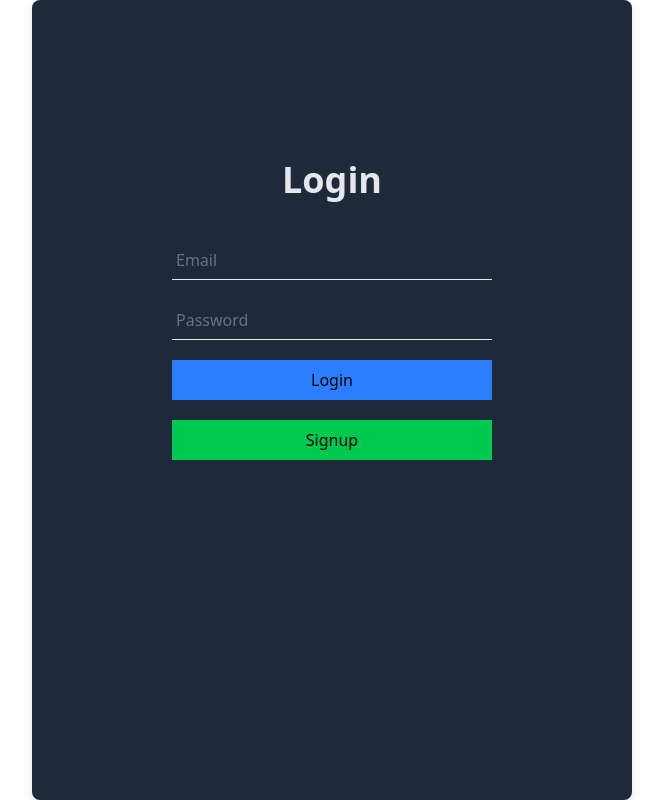
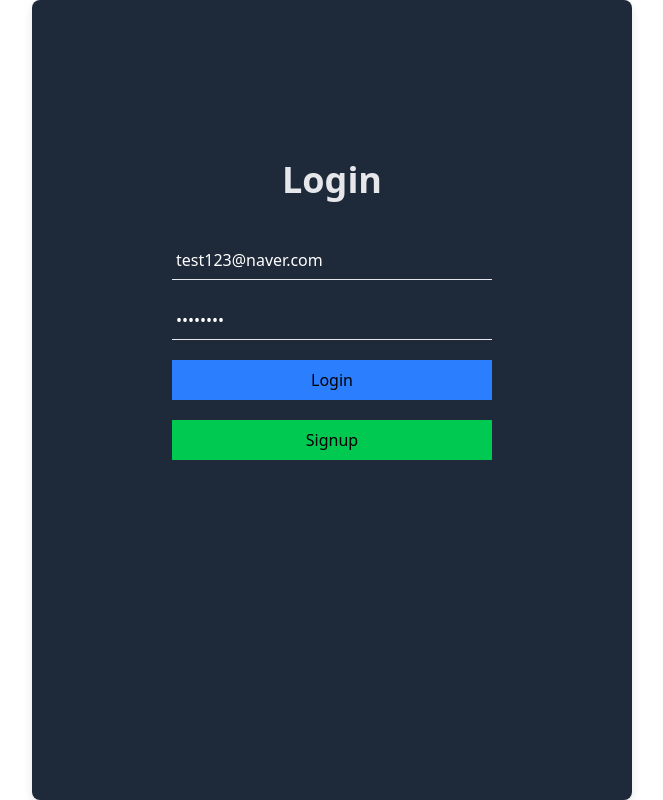
Before and after one commit to lkj1313/mern-chat-app, a React (Vite) app in the folder frontend/: page /login in a window 1280 px wide. Shown: the whole page, without its empty margins (308-971 px from the left). Built offline with nearby package versions, Linux system fonts and the light colour scheme.

Commit message:
chore :  로그인 폼에 테스트 계정 기본값 추가

```diff
--- a/frontend/src/pages/LoginPage.tsx
+++ b/frontend/src/pages/LoginPage.tsx
@@ -7,8 +7,8 @@ const LoginPage = () => {
   const navigate = useNavigate();
 
   const [formData, setFormData] = useState({
-    email: "",
-    password: "",
+    email: "test123@naver.com",
+    password: "123456!!",
   });
 
   // 입력값 변경 핸들러
```
